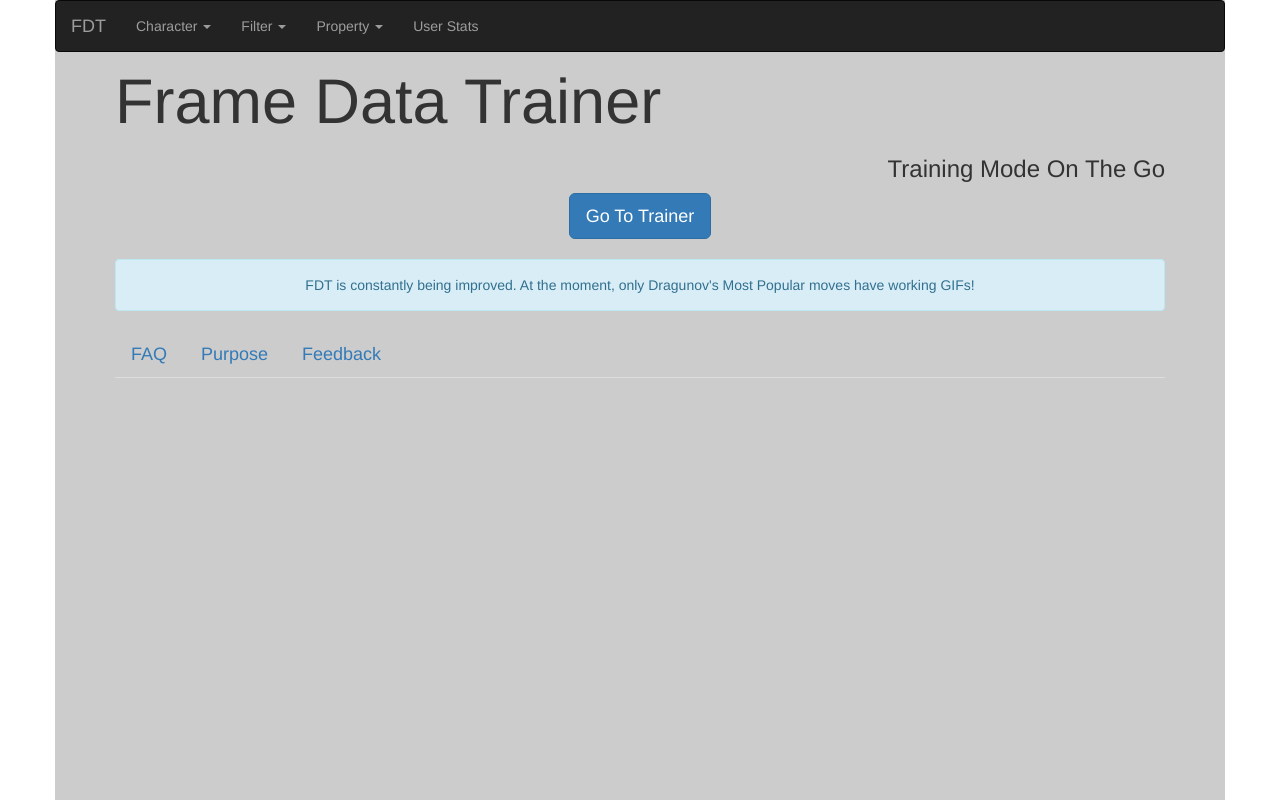
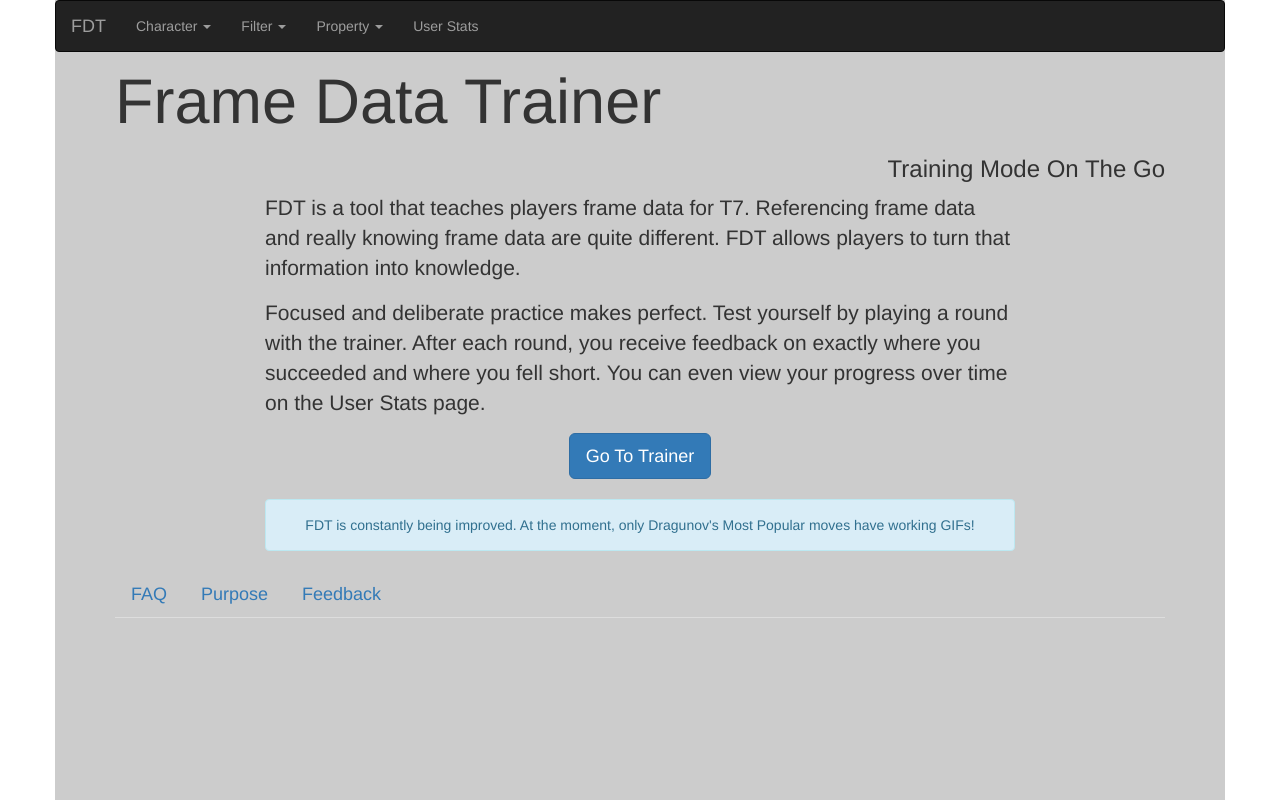
Before and after one commit to mawglhf/demo-fdt, a React (Create React App) app: page / in a window 1280 px wide. Built offline with nearby package versions, Linux system fonts and the light colour scheme.

Commit message:
Various small styling changes

```diff
--- a/package.json
+++ b/package.json
@@ -2,10 +2,12 @@
   "name": "demo-trainer",
   "version": "0.1.0",
   "private": true,
+  "devDependencies": {
+    "eslint-plugin-prettier": "^2.6.0",
+    "prettier": "^1.12.1"
+  },
   "dependencies": {
     "bootstrap": "^3.3.7",
-    "eslint-plugin-prettier": "^2.6.0",
-    "prettier": "^1.12.1",
     "react": "^16.3.2",
     "react-bootstrap": "^0.32.1",
     "react-dom": "^16.3.2",
--- a/src/App.js
+++ b/src/App.js
@@ -38,7 +38,6 @@ class App extends Component {
   updateCards = () => {
     const { character, filter, property } = this.state;
     const cards = createAllCards(character, filter, property);
-    console.log(cards);
     this.setState({
       cards: cards
     });
--- a/src/containers/Home/Home.js
+++ b/src/containers/Home/Home.js
@@ -8,6 +8,19 @@ export default class Home extends Component {
       <div>
         <h1 style={{ marginTop: 5 }}> Frame Data Trainer </h1>
         <h3 style={{ textAlign: "right" }}> Training Mode On The Go </h3>
+        <div style={{ maxWidth: 750, margin: "auto" }}>
+          <p>
+            FDT is a tool that teaches players frame data for T7. Referencing
+            frame data and really knowing frame data are quite different. FDT
+            allows players to turn that information into knowledge.
+          </p>
+
+          <p>
+            Focused and deliberate practice makes perfect. Test yourself by
+            playing a round with the trainer. After each round, you receive
+            feedback on exactly where you succeeded and where you fell short.
+            You can even view your progress over time on the User Stats page.
+          </p>
 
           <div style={{ textAlign: "center", marginBottom: 10 }}>
             <Link to="/trainer">
@@ -21,6 +34,7 @@ export default class Home extends Component {
               FDT is constantly being improved. At the moment, only Dragunov's
               Most Popular moves have working GIFs!
             </Alert>
+          </div>
         </div>
         <Tabs
           defaultActiveKey={0}
--- a/src/containers/RoundHistory/RoundHistory.js
+++ b/src/containers/RoundHistory/RoundHistory.js
@@ -64,7 +64,6 @@ const RenderMissedCards = props => {
       });
       return card;
     });
-    console.log(cardsWithAnswers);
     return cardsWithAnswers;
   };
 
@@ -93,6 +92,9 @@ export default class RoundHistory extends Component {
       const roundsList = history[character][filter][property];
       return (
         <div style={{ textAlign: "center" }}>
+          <h2>
+            Statistics for {character} {filter} {property}
+          </h2>
           <h2 style={{ marginTop: 5 }}>Summary</h2>
           <div style={{ display: "flex", justifyContent: "space-between" }}>
             <MostRecentScore roundsList={roundsList} />
--- a/src/containers/Trainer/components/InitialView/InitialView.js
+++ b/src/containers/Trainer/components/InitialView/InitialView.js
@@ -26,14 +26,12 @@ export default class InitialView extends Component {
 
         <div
           style={{
-            textAlign: "center",
-            display: "flex",
-            justifyContent: "center",
-            marginBottom: 10
+            maxWidth: 750,
+            margin: "auto"
           }}
         >
           <Button
-            style={{ width: "40%" }}
+            style={{ width: "40%", margin: "auto", marginBottom: 10 }}
             bsStyle={cardsCreated ? "success" : "primary"}
             bsSize="large"
             onClick={
@@ -44,11 +42,10 @@ export default class InitialView extends Component {
             {" "}
             {cardsCreated ? "Start Round" : "Setup Round"}
           </Button>
-        </div>
 
           <p>
-          In the trainer, you are shown a series of moves and are tested on how
-          well you know the correct frame data. The trainer is completely
+            In the trainer, you are shown a series of moves and are tested on
+            how well you know the correct frame data. The trainer is completely
             customizable. Use the NavBar to choose the character, filter, and
             property based on your needs.
           </p>
@@ -67,9 +64,10 @@ export default class InitialView extends Component {
           </p>
 
           <Alert bsStyle="info" style={{ marginTop: 20 }}>
-          FDT is constantly being improved. At the moment, only Dragunov's Most
-          Popular moves have working GIFs!
+            FDT is constantly being improved. At the moment, only Dragunov's
+            Most Popular moves have working GIFs!
           </Alert>
+        </div>
       </div>
     );
   }
--- a/src/containers/Trainer/components/RoundView/CardButtons.js
+++ b/src/containers/Trainer/components/RoundView/CardButtons.js
@@ -25,7 +25,9 @@ export default class CardButtons extends Component {
         style={{
           textAlign: "center",
           display: "flex",
+          flexWrap: "wrap",
           justifyContent: "center",
+
           maxWidth: 640,
           marginLeft: "auto",
           marginRight: "auto"
--- a/src/utils/filterMoves.js
+++ b/src/utils/filterMoves.js
@@ -99,7 +99,6 @@ const allFiltersArr = [
 
 const getFilterFn = filterName => {
   const filteredArr = allFiltersArr.filter(obj => obj.label === filterName);
-  console.log(filteredArr[0].method);
   return filteredArr[0].method;
 };
 
```
Also changed, not shown: 1 other file (tests, documents, lock files or other folders). Lines whose indentation alone changed are shown as unchanged.
